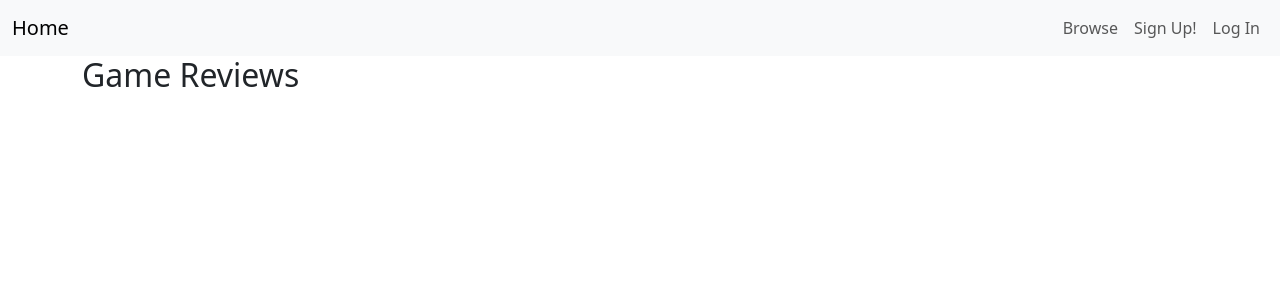
After one commit to anthonyradose/gamesay_milestone_project3, a Flask app: page /get_game_reviews in a window 1280 px wide. The commit adds this page. Shown: the top 300 px of the page. Run offline with Flask 3, Linux system fonts and the light colour scheme; data that the repository does not hold is empty; some libraries are stand-ins or nearby versions.

Commit message:
Add game reviews to browse section

```diff
--- a/app.py
+++ b/app.py
@@ -83,10 +83,10 @@ def log_out():
     session.pop("user")
     return redirect(url_for("log_in"))
 
-@app.route("/get_games")
-def get_games():
-    games = mongo.db.games.find()
-    return render_template("games.html", games = games)
+@app.route("/get_game_reviews")
+def get_game_reviews():
+    games = mongo.db.game_reviews.find()
+    return render_template("game_reviews.html", games = games)
 
 @app.route("/search_game")
 def search_game():
@@ -162,7 +162,7 @@ def add_game():
         }
 
 
-        mongo.db.games.insert_one(game)
+        mongo.db.game_reviews.insert_one(game)
 
         flash("Game added successfully!")
         return redirect(url_for("search_game"))
--- a/templates/base.html
+++ b/templates/base.html
@@ -29,7 +29,7 @@
                             <a class="nav-link" href="{{url_for('search_game')}}">Add</a>
                         </li>
                         <li class="nav-item">
-                            <a class="nav-link" href="{{url_for('get_games')}}">Browse</a>
+                            <a class="nav-link" href="{{url_for('get_game_reviews')}}">Browse</a>
                         </li>
                         <li class="nav-item">
                             <a class="nav-link" href="{{url_for('profile', username=session['user'])}}">Profile</a>
@@ -37,7 +37,7 @@
                         <li><a class="nav-link" href="{{ url_for('log_out') }}">Log Out</a></li>
                     {% else %}
                         <li class="nav-item">
-                            <a class="nav-link" href="{{url_for('get_games')}}">Browse</a>
+                            <a class="nav-link" href="{{url_for('get_game_reviews')}}">Browse</a>
                         </li>
                         <li class="nav-item">
                             <a class="nav-link" href="{{url_for('sign_up')}}">Sign Up!</a>
--- /dev/null
+++ b/templates/game_reviews.html
@@ -0,0 +1,20 @@
+{% extends "base.html" %}
+{% block content %}
+    <h2>Game Reviews</h2>
+    <ul>
+        {% for game in games %}
+            <li>
+                <strong>Name:</strong> {{ game.name }}<br>
+                <strong>Released:</strong> {{ game.released }}<br>
+                <strong>Genres:</strong> {{ game.genres | join(", ") }}<br>
+                <strong>Developers:</strong> {{ game.developers | join(", ") }}<br>
+                <strong>Publishers:</strong> {{ game.publishers | join(", ") }}<br>
+                <strong>Platforms:</strong> {{ game.platforms | join(", ") }}<br>
+                <strong>Tags:</strong> {{ game.tags | join(", ") }}<br>
+                <strong>Review:</strong> {{ game.review }}<br>
+                <strong>Rating:</strong> {{ game.rating }}<br>
+                <strong>Description:</strong> {{ game.description | safe }}<br>
+            </li>
+        {% endfor %}
+    </ul>
+{% endblock %}
```
Also changed, not shown: templates/games.html (deleted, +0 -17 lines).
